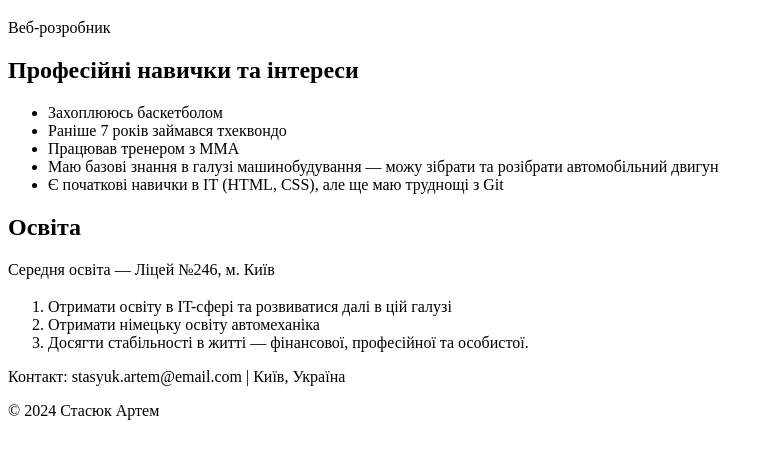
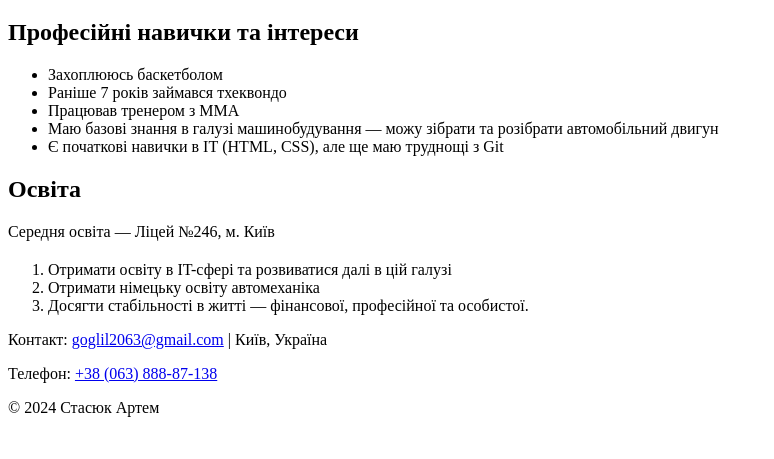
Before and after one commit to Artem8711/git-branches, a plain HTML site: page biografi.html in a window 1280 px wide. Shown: the part 229-688 px from the top of the page, without its empty margins (0-774 px from the left). Drawn offline with Linux system fonts and the light colour scheme.

Commit message:
Add biografi.html

```diff
--- a/biografi.html
+++ b/biografi.html
@@ -13,7 +13,6 @@
             alt="Фото"
          />
          <h1>Стасюк Артем</h1>
-         <p>Веб-розробник</p>
       </header>
       <main>
          <section>
@@ -43,7 +42,10 @@
          </section>
       </main>
       <footer>
-         <p>Контакт: stasyuk.artem@email.com | Київ, Україна</p>
+         <p>
+            Контакт: <a href="mailto:goglil2063@gmail.com">goglil2063@gmail.com</a> | Київ, Україна
+         </p>
+         <p>Телефон: <a href="tel:+380638887138">+38 (063) 888-87-138</a></p>
          <p>&copy; 2024 Стасюк Артем</p>
       </footer>
    </body>
```
